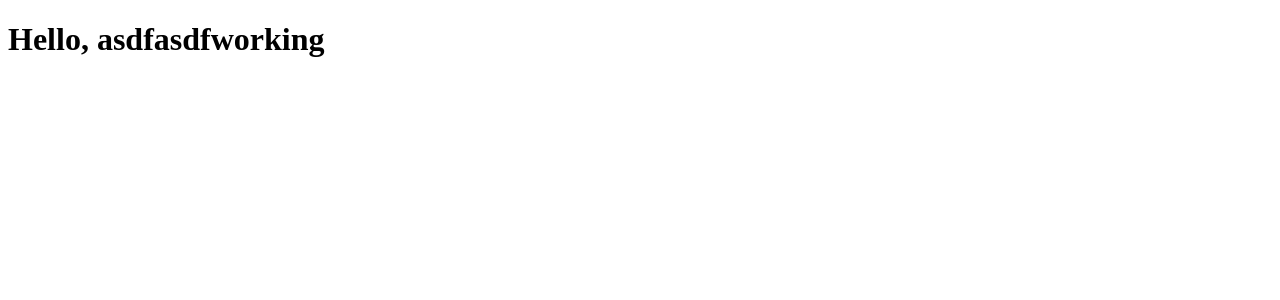
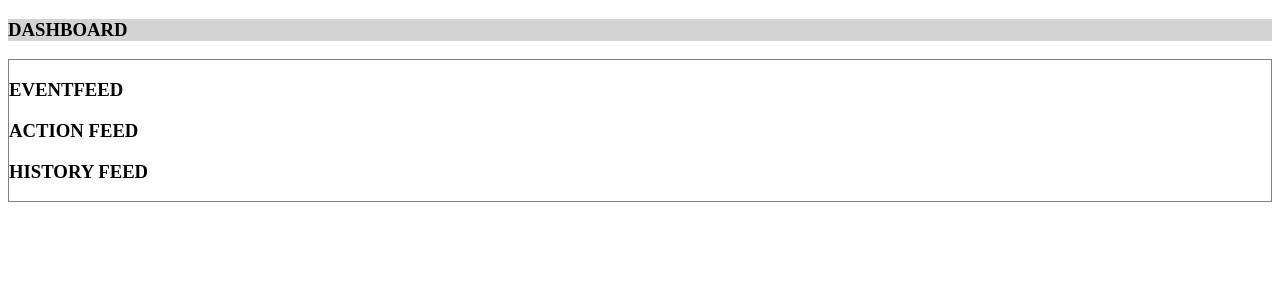
Before and after one commit to sgasser94/beat-the-bookie, a React (Create React App) app in the folder client/: page / in a window 1280 px wide. Shown: the top 300 px of the page. Built offline with nearby package versions, Linux system fonts and the light colour scheme.

Commit message:
Changed webpack hot module settings. Added dashboard and feed components.

```diff
--- a/client/public/index.html
+++ b/client/public/index.html
@@ -5,6 +5,7 @@
   <meta charset="UTF-8" />
   <meta name="viewport" content="width=device-width, initial-scale=1, shrink-to-fit=no">
   <title>Beat The Bookie</title>
+  <link rel="stylesheet" href="./styles.css">
 </head>
 
 <body>
--- /dev/null
+++ b/client/public/styles.css
@@ -0,0 +1,11 @@
+#root {
+  color: black;
+}
+
+.dashboard {
+  background-color: lightgrey;
+}
+
+.feeds-container {
+  border: 1px solid grey;
+}
--- a/client/src/App.jsx
+++ b/client/src/App.jsx
@@ -1,13 +1,21 @@
 import React from 'react';
+import Dashboard from './components/Dashboard.jsx';
+import ActionFeed from './components/ActionFeed.jsx';
+import EventFeed from './components/EventFeed.jsx';
+import HistoryFeed from './components/HistoryFeed.jsx';
 
-class App extends React.Component {
-  render() {
-    return (
-      <div>
-        <h1>Hello, asdfasdfworking</h1>
-      </div>
-    )
-  }
-}
+
+const App = () => (
+  <>
+  <div className="dashboard">
+    <Dashboard />
+  </div>
+  <div className="feeds-container">
+    <EventFeed />
+    <ActionFeed />
+    <HistoryFeed />
+  </div>
+  </>
+)
 
 export default App;
--- /dev/null
+++ b/client/src/components/ActionFeed.jsx
@@ -0,0 +1,7 @@
+import React from 'react';
+
+const ActionFeed = () => (
+  <h3>ACTION FEED</h3>
+);
+
+export default ActionFeed;
--- /dev/null
+++ b/client/src/components/Dashboard.jsx
@@ -0,0 +1,7 @@
+import React from 'react';
+
+const Dashboard = () => (
+  <h3>DASHBOARD</h3>
+);
+
+export default Dashboard;
--- /dev/null
+++ b/client/src/components/EventFeed.jsx
@@ -0,0 +1,7 @@
+import React from 'react';
+
+const EventFeed = () => (
+  <h3>EVENTFEED</h3>
+);
+
+export default EventFeed;
--- /dev/null
+++ b/client/src/components/HistoryFeed.jsx
@@ -0,0 +1,7 @@
+import React from 'react';
+
+const HistoryFeed = () => (
+  <h3>HISTORY FEED</h3>
+);
+
+export default HistoryFeed;
--- a/webpack.config.js
+++ b/webpack.config.js
@@ -20,7 +20,7 @@ module.exports = {
   },
   resolve: { extensions: ["*", ".js", ".jsx"] },
   output: {
-    path: path.resolve(__dirname, "client/dist/"),
+    path: path.resolve(__dirname, "client", "dist"),
     publicPath: "/dist/",
     filename: "bundle.js"
   },
@@ -28,7 +28,5 @@ module.exports = {
     contentBase: path.join(__dirname, "public/"),
     port: 3000,
     publicPath: "http://localhost:3000/dist/",
-    hotOnly: true
   },
-  plugins: [new webpack.HotModuleReplacementPlugin()]
 };
```
Also changed, not shown: 10 other files (tests, documents, lock files or other folders).
